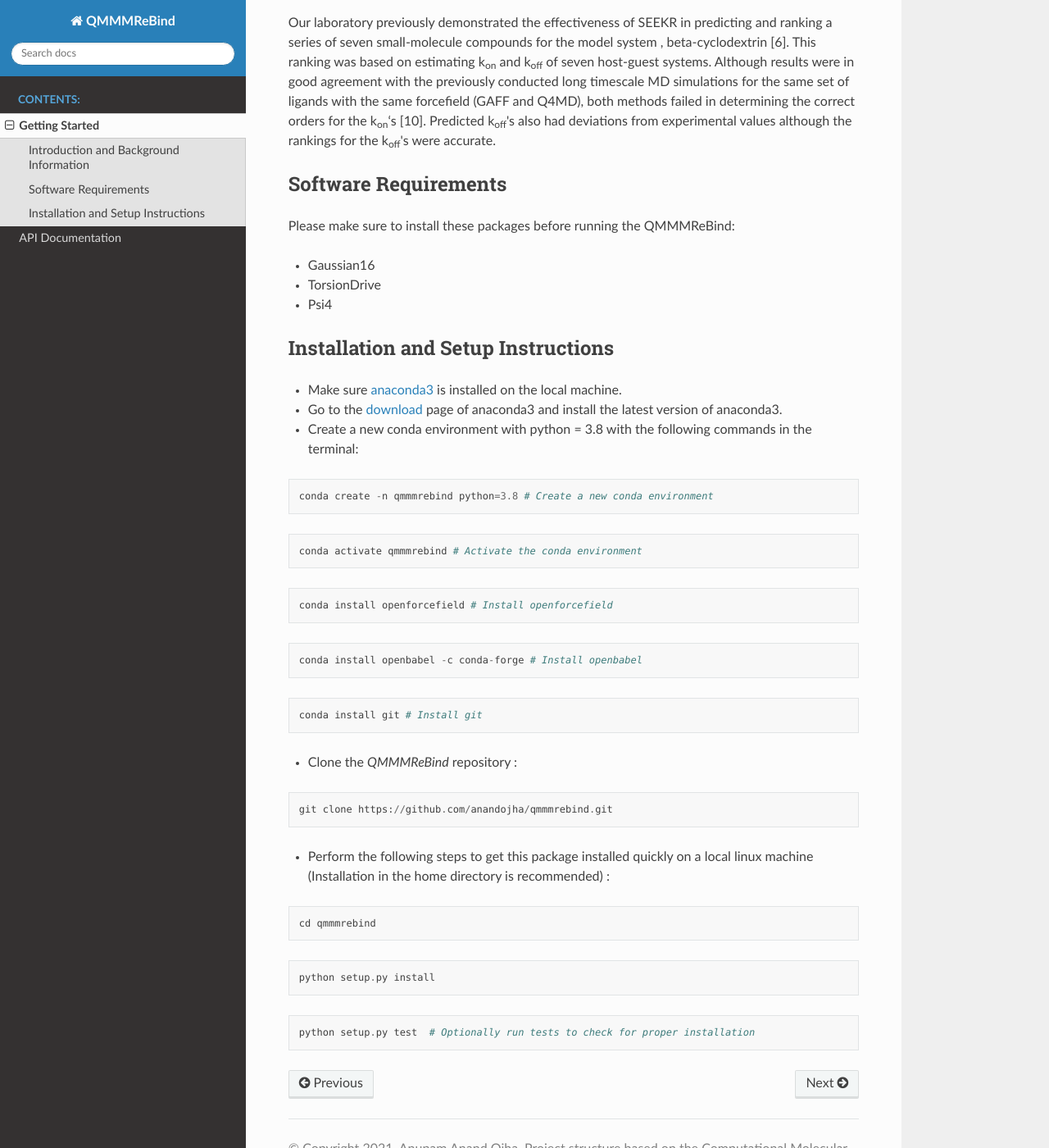
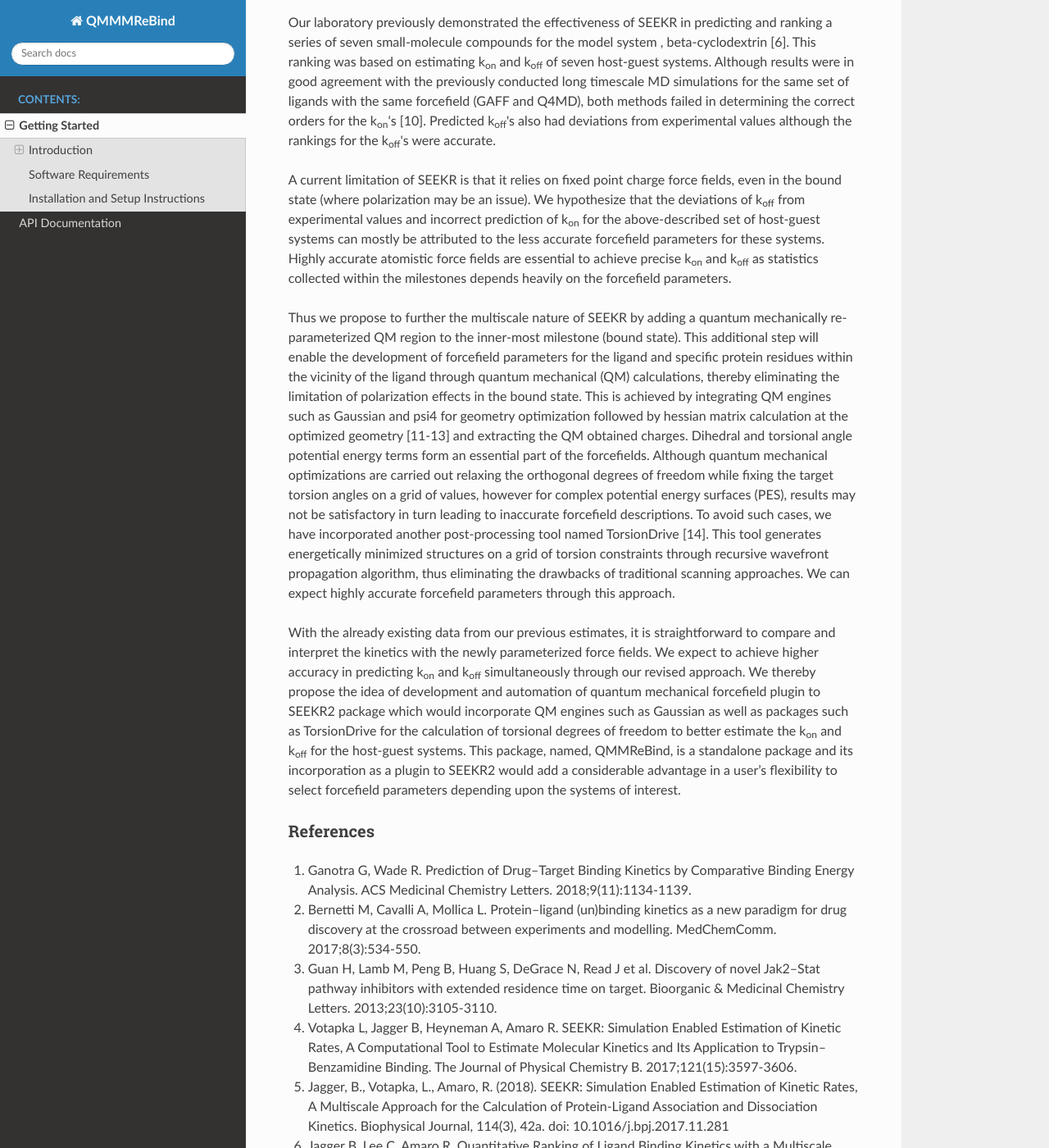
Before and after one commit to anandojha/qmmmrebind, a Sphinx documentation site: the page built from docs/getting_started.rst, in a window 1280 px wide and 1400 px high, scrolled down 1640 px. Shown: the whole window at 82% size. Built offline with Sphinx 7.4.7 and the Read the Docs theme 2.0.0, drawn with Linux system fonts in a browser that asks for light colours; the version number could not be read and is left out; some of the changed text lies outside the part shown.

Commit message:
readthedocs

```diff
--- a/docs/getting_started.rst
+++ b/docs/getting_started.rst
@@ -4,14 +4,14 @@
 This page details how to get started with QMMMReBind.
 
 ########################
-Introduction and Background Information
+Introduction
 ########################
-
 
 Understanding the interaction of metabolites or drugs with biomolecules can help improve our understanding of drug discovery and development. Accurate computational prediction of kinetic rates or residence times of an intermolecular encounter can help us identify lead drugs. Kinetic binding parameters are often correlated with efficacy rather than binding affinities [1,2]. The binding kinetic profile of a drug molecule is characterized by the bimolecular association rate constant (k\ :sub:`on`\)  and the dissociation rate constant (k\ :sub:`off`\).  Drug-Target residence time (1/ k\ :sub:`off`\)  has received the most attention from the drug discovery community since drugs with long-lasting target occupancy are often correlated with greater in-vivo efficacy [3]. k\ :sub:`on`\  is also useful for predicting in-vivo efficacy, particularly related to understanding drug rebinding. Both k\ :sub:`on`\  and k\ :sub:`off`\  can be used to compute the binding free energy. A complete kinetic profile (k\ :sub:`on`\  and k\ :sub:`off`\), in addition to binding free energy, is extremely desirable for the prediction of in-vivo efficacy and further optimization of lead compounds.
 
 
 Our laboratory has recently developed a multiscale milestoning simulation approach to estimate receptor-ligand binding kinetics computationally [4,5]. This tool, called “Simulation Enabled Estimation of Kinetic Rates” (SEEKR), incorporates the multiscale and parallel implementation of molecular dynamics (MD) and Brownian dynamics (BD) simulations using the milestoning approach to calculate the association and dissociation rates of receptor-ligand complexes. This approach requires orders of magnitude less simulation time than classical MD simulations and comparable or less simulation time than other enhanced sampling techniques. SEEKR has demonstrated successes for calculating receptor-ligand binding association (k\ :sub:`on`\)  and dissociation rates (k\ :sub:`off`\)  for multiple systems (such as the well-studied system of the protease, trypsin, with the noncovalent binder, benzamidine) as well as for rank-ordering a series of small molecules by dissociation rates and binding free energies [6]. SEEKR is among the few simulation approaches that can obtain an entirely computational estimate of the binding kinetic (k\ :sub:`on`\  and k\ :sub:`off`\)  and thermodynamic (G\ :sub:`bind`\) profiles and shows good agreement with experiment, often using less simulation time than other approaches and requiring no biasing or reweighting of its simulations.
+
 
 Significant challenges for pharmaceutically relevant receptor-ligand systems include the size and flexibility of the ligands, large-scale conformational rearrangements, and the need for extensive sampling associated with these events. Timescales of these rearrangements are much longer than can be sampled adequately with classical MD simulations. SEEKR calculations using the original implementation also struggle to simulate these more complex cases. As a consequence of limited MD sampling of rare transitions between these states, which are critical for describing the binding and unbinding event, long-timescale MD simulations are required to sample distributions on each milestone. In an effort to increase the efficiency and accuracy of kinetics calculations, Markovian Milestoning with Voronoi Tessellations (MMVT) has been implemented in SEEKR [7]. In this milestoning scheme, milestones can not only subdivide the distance of the ligand from the binding site, but also the other slow degrees of freedom in the system, such as ligand orientation or protein loop and hinge motions. In addition to aiding in the sampling of rare events with the placement of additional milestones, MMVT reduces the simulation time needed for SEEKR calculations as it overcomes the sampling bottleneck associated with the previous implementation, obtaining an equilibrium distribution on each milestone. Kinetics can then be obtained directly from short, parallel simulations within each Voronoi cell.
 
@@ -21,11 +21,53 @@
 
 Our laboratory previously demonstrated the effectiveness of SEEKR in predicting and ranking a series of seven small-molecule compounds for the model system , \beta\-cyclodextrin [6]. This ranking was based on estimating  k\ :sub:`on`\  and k\ :sub:`off`\   of seven host-guest systems. Although results were in good agreement with the previously conducted long timescale MD simulations for the same set of ligands with the same forcefield (GAFF and Q4MD), both methods failed in determining the correct orders for the k\ :sub:`on`\ 's [10]. Predicted k\ :sub:`off`\'s  also had deviations from experimental values although the rankings for the k\ :sub:`off`\'s  were accurate.
 
+
+A current limitation of SEEKR is that it relies on fixed point charge force fields, even in the bound state (where polarization may be an issue). We hypothesize that the deviations of k\ :sub:`off`\  from experimental values and incorrect prediction of k\ :sub:`on`\   for the above-described set of host-guest systems can mostly be attributed to the less accurate forcefield parameters for these systems. Highly accurate atomistic force fields are essential to achieve precise k\ :sub:`on`\  and k\ :sub:`off`\   as statistics collected within the milestones depends heavily on the forcefield parameters.
+
+
+Thus we propose to further the multiscale nature of SEEKR by adding a quantum mechanically re-parameterized QM region to the inner-most milestone (bound state). This additional step will enable the development of forcefield parameters for the ligand and specific protein residues within the vicinity of the ligand through quantum mechanical (QM) calculations, thereby eliminating the limitation of polarization effects in the bound state. This is achieved by integrating QM engines such as Gaussian and psi4 for geometry optimization followed by hessian matrix calculation at the optimized geometry [11-13] and extracting the QM obtained charges. Dihedral and torsional angle potential energy terms form an essential part of the forcefields.  Although quantum mechanical optimizations are carried out relaxing the orthogonal degrees of freedom while fixing the target torsion angles on a grid of values, however for complex potential energy surfaces (PES), results may not be satisfactory in turn leading to inaccurate forcefield descriptions. To avoid such cases, we have incorporated another post-processing tool named TorsionDrive [14]. This tool generates energetically minimized structures on a grid of torsion constraints through recursive wavefront propagation algorithm, thus eliminating the drawbacks of traditional scanning approaches. We can expect highly accurate forcefield parameters through this approach.
+
+
+With the already existing data from our previous estimates, it is straightforward to compare and interpret the kinetics with the newly parameterized force fields.  We expect to achieve higher accuracy in predicting k\ :sub:`on`\  and k\ :sub:`off`\  simultaneously through our revised approach. We thereby propose the idea of development and automation of quantum mechanical forcefield plugin to SEEKR2 package which would incorporate QM engines such as Gaussian as well as packages such as TorsionDrive for the calculation of torsional degrees of freedom to better estimate the k\ :sub:`on`\  and k\ :sub:`off`\  for the host-guest systems. This package, named, QMMReBind, is a standalone package and its incorporation as a plugin to SEEKR2 would add a considerable advantage in a user's flexibility to select forcefield parameters depending upon the systems of interest.
+
+
+References
+**********************
+
+1. Ganotra G, Wade R. Prediction of Drug–Target Binding Kinetics by Comparative Binding Energy Analysis. ACS Medicinal Chemistry Letters. 2018;9(11):1134-1139.
+
+2. Bernetti M, Cavalli A, Mollica L. Protein–ligand (un)binding kinetics as a new paradigm for drug discovery at the crossroad between experiments and modelling. MedChemComm. 2017;8(3):534-550.
+
+3. Guan H, Lamb M, Peng B, Huang S, DeGrace N, Read J et al. Discovery of novel Jak2–Stat pathway inhibitors with extended residence time on target. Bioorganic & Medicinal Chemistry Letters. 2013;23(10):3105-3110.
+
+4. Votapka L, Jagger B, Heyneman A, Amaro R. SEEKR: Simulation Enabled Estimation of Kinetic Rates, A Computational Tool to Estimate Molecular Kinetics and Its Application to Trypsin–Benzamidine Binding. The Journal of Physical Chemistry B. 2017;121(15):3597-3606.
+
+5. Jagger, B., Votapka, L., Amaro, R. (2018). SEEKR: Simulation Enabled Estimation of Kinetic Rates, A Multiscale Approach for the Calculation of Protein-Ligand Association and Dissociation Kinetics. Biophysical Journal, 114(3), 42a. doi: 10.1016/j.bpj.2017.11.281
+
+6. Jagger B, Lee C, Amaro R. Quantitative Ranking of Ligand Binding Kinetics with a Multiscale Milestoning Simulation Approach. The Journal of Physical Chemistry Letters. 2018;9(17):4941-4948.
+
+7. Jagger B, Ojha A, Amaro R. Predicting Ligand Binding Kinetics Using a Markovian Milestoning with Voronoi Tessellations Multiscale Approach. Journal of Chemical Theory and Computation. 2020;16(8):5348-5357.
+
+8. Huber G, McCammon J. Browndye: A software package for Brownian dynamics. Computer Physics Communications. 2010;181(11):1896-1905.
+
+9. Eastman P, Swails J, Chodera J, McGibbon R, Zhao Y, Beauchamp K et al. OpenMM 7: Rapid development of high performance algorithms for molecular dynamics. PLOS Computational Biology. 2017;13(7):e1005659.
+
+10. Tang Z, Chang C. Binding Thermodynamics and Kinetics Calculations Using Chemical Host and Guest: A Comprehensive Picture of Molecular Recognition. Journal of Chemical Theory and Computation. 2017;14(1):303-318.
+
+11. Hagler A. Quantum Derivative Fitting and Biomolecular Force Fields: Functional Form, Coupling Terms, Charge Flux, Nonbond Anharmonicity, and Individual Dihedral Potentials. Journal of Chemical Theory and Computation. 2015;11(12):5555-5572.
+
+12. Turney J, Simmonett A, Parrish R, Hohenstein E, Evangelista F, Fermann J et al. Psi4: an open-source ab initio electronic structure program. Wiley Interdisciplinary Reviews: Computational Molecular Science. 2011;2(4):556-565.
+
+13. Neese, F., Wennmohs, F., Becker, U. and Riplinger, C., 2020. The ORCA quantum chemistry program package. The Journal of Chemical Physics, 152(22), p.224108.
+
+14. Qiu Y, Smith D, Stern C, Feng M, Jang H, Wang L. Driving torsion scans with wavefront propagation. The Journal of Chemical Physics. 2020;152(24):244116.
+
+
 ########################
 Software Requirements
 ########################
 
-Please make sure to install these packages before running the QMMMReBind:
+Make sure to install these packages before running the QMMMReBind:
 
 * Gaussian16
 * TorsionDrive
```
Also changed, not shown: docs/README.md (+1 -4 lines), docs/requirements.yaml (+4 -3 lines).
